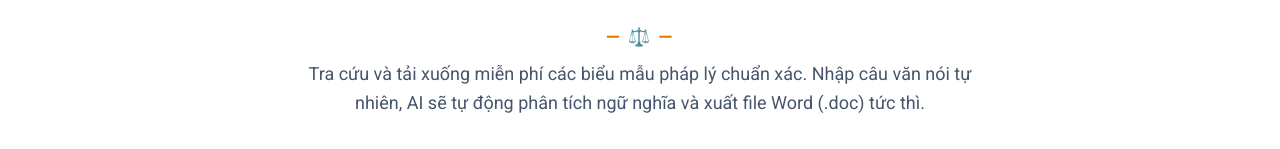
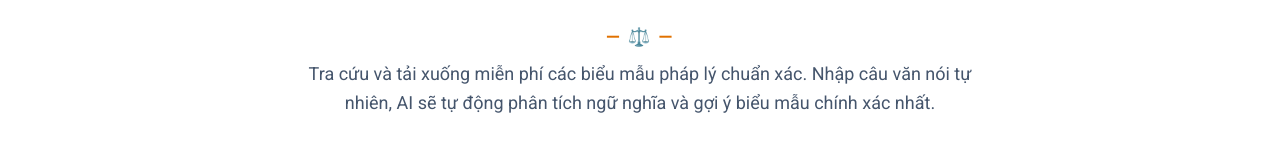
Before and after one commit to RexMcG/webluatductin, a Next.js app: page /ai-form-library in a window 1280 px wide. Shown: the part 169-318 px from the top of the page. Built offline with nearby package versions, Linux system fonts and the light colour scheme; no server answers.

Commit message:
fix: restore original description text in form library

```diff
--- a/src/app/ai-form-library/page.tsx
+++ b/src/app/ai-form-library/page.tsx
@@ -399,7 +399,7 @@ export default function AIFormLibrary() {
           <span className="tracking-widest font-bold text-lg">— ⚖️ —</span>
         </div>
         <p className="text-slate-600 text-sm sm:text-base md:text-lg max-w-2xl mx-auto mb-8 leading-relaxed">
-          Tra cứu và tải xuống miễn phí các biểu mẫu pháp lý chuẩn xác. Nhập câu văn nói tự nhiên, AI sẽ tự động phân tích ngữ nghĩa và xuất file Word (.doc) tức thì.
+          Tra cứu và tải xuống miễn phí các biểu mẫu pháp lý chuẩn xác. Nhập câu văn nói tự nhiên, AI sẽ tự động phân tích ngữ nghĩa và gợi ý biểu mẫu chính xác nhất.
         </p>
 
         {/* Search Bar */}
```
